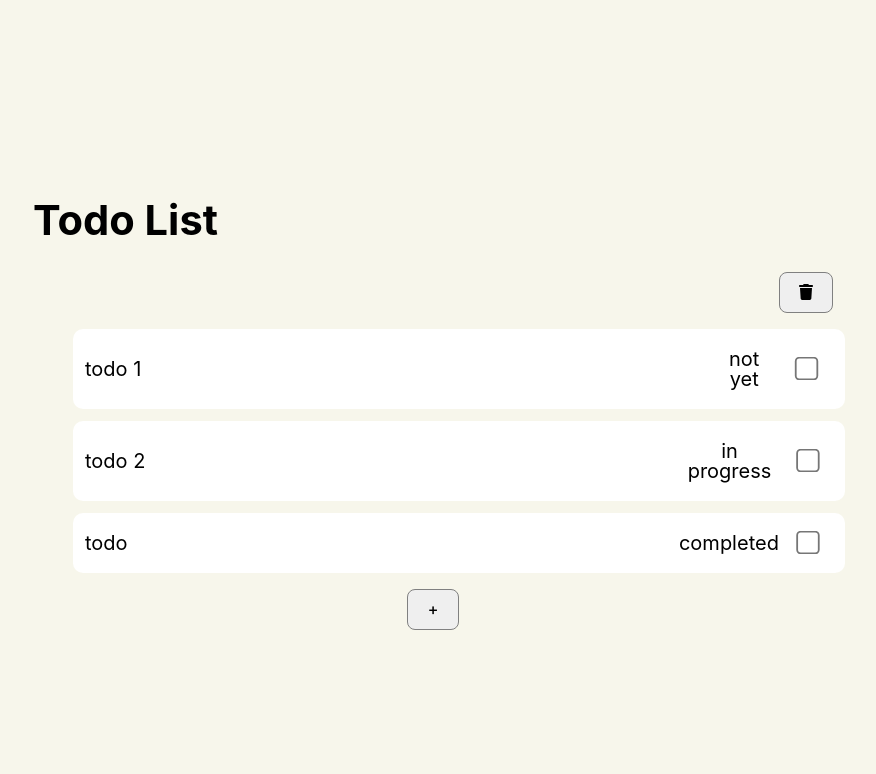
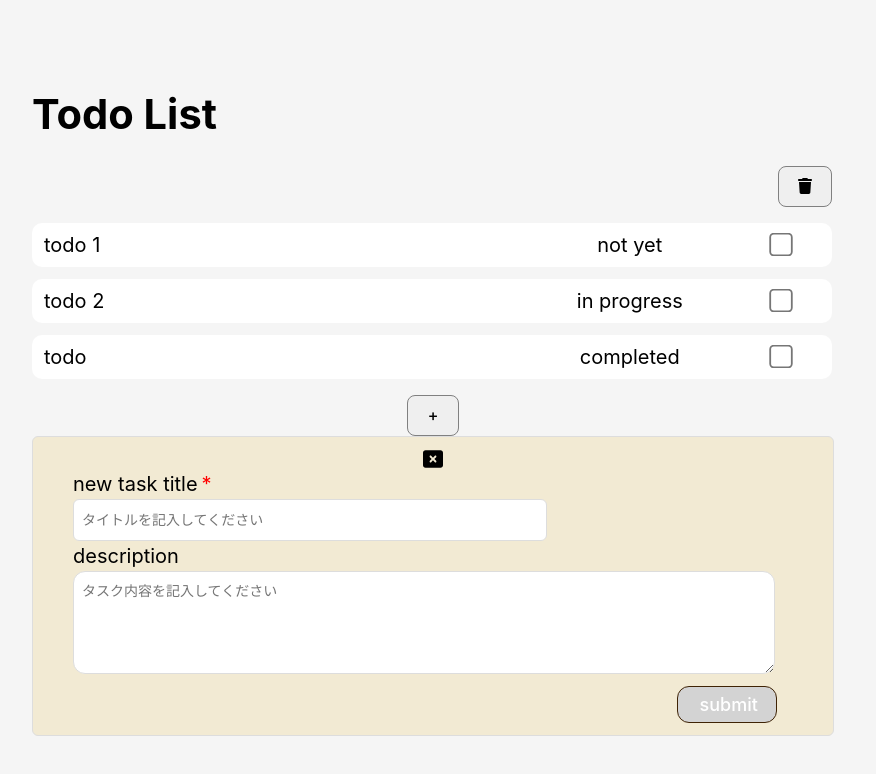
Before and after one commit to hitomi-t260g/todo-list-tested, a React (Vite) app: page / in a window 1280 px wide. Shown: the top 774 px of the page, without its empty margins (207-1083 px from the left). Built offline with nearby package versions, Linux system fonts and the light colour scheme.

Commit message:
formに簡易バリデーションとtestを追加

```diff
--- /dev/null
+++ b/src/components/NewTaskForm/index.module.css
@@ -0,0 +1,92 @@
+.wrapper {
+  border: 1px solid #ddd;
+  border-radius: 6px;
+  background: #f2ead3;
+  padding-top: 12px;
+  padding-bottom: 12px;
+  margin: 0 auto;
+  /* width: 100%; */
+  display: flex;
+  /* align-items: center; */
+  font-size: 20px;
+  flex-direction: column;
+  width: 80vw;
+  min-width: 200px;
+  max-width: 800px;
+}
+
+.form-label {
+  display: flex;
+  flex-direction: column;
+  margin-left: 40px;
+}
+
+p {
+  margin-bottom: 0px;
+  text-align: left;
+}
+
+.required-label {
+  width: 18px;
+  display: inline-block;
+  text-align: center;
+  color: red;
+  font-size: 20px;
+}
+
+.form-input {
+  border: 1px solid #ddd;
+  border-radius: 6px;
+  padding: 8px;
+  height: 24px;
+  width: 60%;
+  min-width: 250px;
+  font-size: 14px;
+}
+.form-textarea {
+  border: 1px solid #ddd;
+  border-radius: 12px;
+  padding: 8px;
+  width: 90%;
+  min-width: 250px;
+  font-size: 14px;
+  /* なぜかfont設定がここだけはずれるので追加 */
+  font-family: Inter, system-ui, Avenir, Helvetica, Arial, sans-serif;
+}
+.form-submit {
+  display: block;
+  border: 1px solid #3f2305;
+  border-radius: 12px;
+  margin-top: 12px;
+  margin-left: auto;
+  margin-right: 7%;
+  padding-top: 7px;
+  padding-bottom: 7px;
+  width: 100px;
+  /* display: block; */
+  background: #3f2305;
+  color: #fff;
+  font-size: 18px;
+}
+
+.form-submit:hover {
+  border: 1px solid #3f2305;
+  background: #cc9966;
+  cursor: pointer;
+  color: black;
+}
+.form-submit:disabled {
+  border: 1px solid #3f2305;
+  background: lightGray;
+  cursor: default;
+  color: white;
+  opacity: 1;
+}
+.error {
+  display: inline-block;
+  color: red;
+  margin-left: 10px;
+  font-size: 16px;
+}
+@media screen and (max-width: 480px) {
+}
--- /dev/null
+++ b/src/components/NewTaskForm/index.tsx
@@ -0,0 +1,71 @@
+// react-hook-formを利用しないパターン
+import { useState, type FC } from 'react';
+import { FontAwesomeIcon } from '@fortawesome/react-fontawesome';
+import { faWindowClose } from '@fortawesome/free-solid-svg-icons';
+import styles from './index.module.css';
+
+const NewTaskForm: FC = () => {
+  const [newTaskTitle, setNewTaskTitle] = useState('');
+  // descriptionにvalidationをかけたくなったら使う
+  // const [description, setDescription] = useState('');
+  const [newTaskTitleError, setNewTaskTitleError] = useState('');
+  const [valid, setValid] = useState(false);
+
+  const handleValidate = (e: React.ChangeEvent<HTMLInputElement>): void => {
+    if (newTaskTitle === '') {
+      setValid(false);
+    } else if (newTaskTitle.length >= 30) {
+      setValid(false);
+      setNewTaskTitleError('タイトルにしては長すぎます。短くしてください');
+    } else {
+      setValid(true);
+    }
+    setNewTaskTitle(e.target.value);
+  };
+  // submit時に何かしたくなったら追加
+
+  // const handleSubmit: FormEventHandler<HTMLFormElement> = (e) => {
+  //   e.preventDefault();
+
+  //   }
+  // };
+  return (
+    <>
+      <div className={styles.wrapper}>
+        <FontAwesomeIcon icon={faWindowClose} />
+        <form>
+          <label className={styles['form-label']}>
+            <p>
+              new task title<span className={styles['required-label']}>*</span>
+              {newTaskTitleError != null && (
+                <span className={styles.error}>{newTaskTitleError}</span>
+              )}
+            </p>
+
+            <input
+              type="text"
+              placeholder="タイトルを記入してください"
+              className={styles['form-input']}
+              onChange={handleValidate}
+            />
+          </label>
+
+          <label className={styles['form-label']}>
+            <p>description</p>
+            <textarea
+              rows={5}
+              cols={33}
+              placeholder="タスク内容を記入してください"
+              className={styles['form-textarea']}
+            />
+          </label>
+          <button type="submit" className={styles['form-submit']} disabled={!valid}>
+            submit
+          </button>
+        </form>
+      </div>
+    </>
+  );
+};
+
+export default NewTaskForm;
--- a/src/components/ShowList/index.module.css
+++ b/src/components/ShowList/index.module.css
@@ -1,27 +1,33 @@
 .wrapper {
-  width: 80vw;
+  width: 90vw;
   min-width: 200px;
   max-width: 800px;
+}
+
+p {
+  margin: 0px;
 }
 
 .delete-button {
   display: flex;
   justify-content: flex-end;
 }
-
+ul {
+  padding: 0px;
+}
 .list-row {
   display: flex;
   align-items: center;
-  width: 100%;
+  /* width: 100%; */
   justify-content: space-between;
   background-color: white;
-  padding-left: 12px;
+  padding: 12px;
   border-radius: 10px;
   margin-bottom: 12px;
   font-size: 20px;
 }
 .list-title {
-  flex-basis: 50vw;
+  flex-basis: 60%;
   text-align: start;
 }
 .list-status {
--- a/src/components/TodoList/index.tsx
+++ b/src/components/TodoList/index.tsx
@@ -1,13 +1,19 @@
+// import { useState } from 'react';
 import { todos } from '../../mock/todos';
+import NewTaskForm from '../NewTaskForm';
 import ShowList from '../ShowList/index';
 import styles from './index.module.css';
 
 const TodoList = (): JSX.Element => {
+  // const [showContents, setShowContents] = useState(false);
+
+  // const onClickShowContents = () => {};
   return (
     <div className={styles.wrapper}>
       <h1>Todo List</h1>
-      <ShowList todos={todos}/>
+      <ShowList todos={todos} />
       <button>+</button>
+      <NewTaskForm />
     </div>
   );
 };
--- a/src/index.css
+++ b/src/index.css
@@ -2,12 +2,12 @@
   font-family: Inter, system-ui, Avenir, Helvetica, Arial, sans-serif;
   line-height: 1.5;
   font-weight: 400;
-  /* margin: 0;
-  padding: 0; */
+  margin: 0px;
+  padding: 0px;
 
   /* color-scheme: light; */
   /* color: rgba(255, 255, 255, 0.87);*/
-  background-color: #f7f6eb;
+  background-color: #f5f5f5;
 
   font-synthesis: none;
   text-rendering: optimizeLegibility;
```
Also changed, not shown: 2 other files (tests, documents, lock files or other folders).
